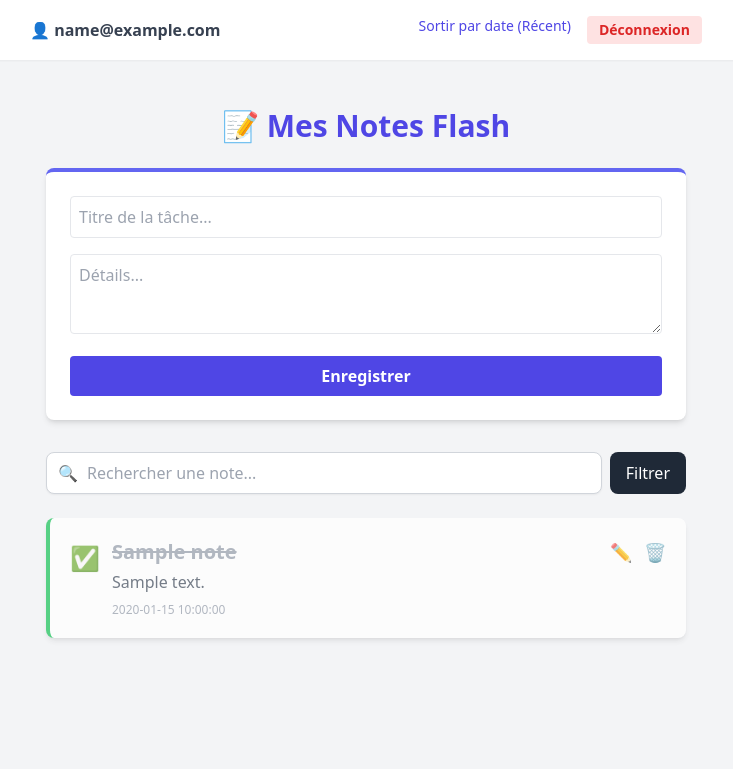
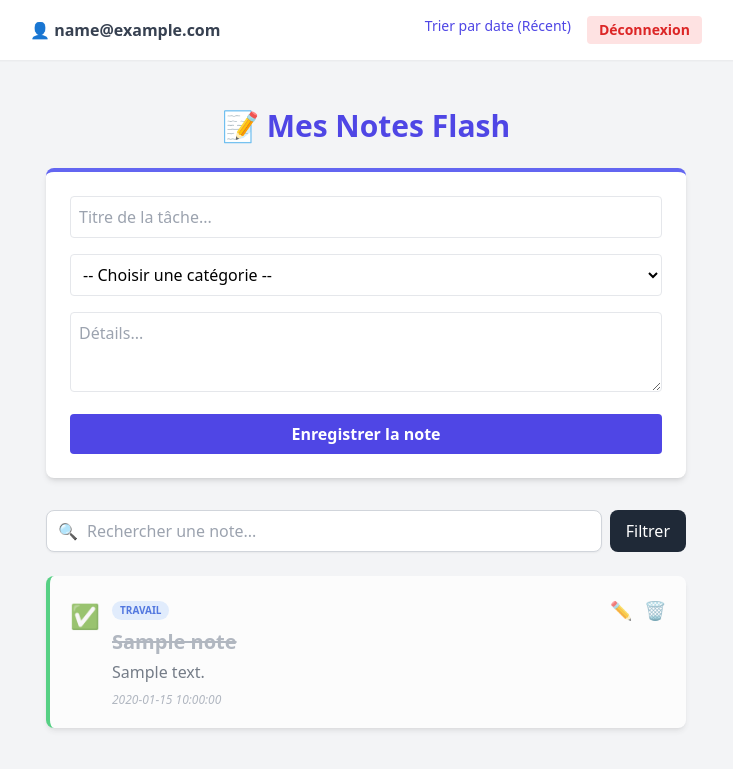
Before and after one commit to Reddy-Nzoloko/BlockNoteMVC, a PHP site: page / in a window 1280 px wide. Shown: the top 769 px of the page, without its empty margins (274-1007 px from the left). Run offline with PHP 8.4, Linux system fonts and the light colour scheme; the visitor is signed in with stand-in values (Sample User, id 1); data comes from the database, SQL or seed files in the repository; both versions use the stored data as it was after the commit; tables that the repository leaves empty hold one stand-in row (values such as "Sample post"); some libraries are stand-ins or nearby versions.

Commit message:
Ajout des couleurs des notes

```diff
--- a/controllers/NoteController.php
+++ b/controllers/NoteController.php
@@ -1,41 +1,47 @@
 <?php
 // controllers/NoteController.php
 require_once __DIR__ . '/../models/Note.php';
+require_once __DIR__ . '/../models/Category.php'; // Importation nécessaire ici
 
 class NoteController {
 
     public function __construct() {
-        // On démarre la session une seule fois
         if (session_status() === PHP_SESSION_NONE) {
             session_start();
         }
 
-        // Sécurité : Si pas de session, retour au login
         if (!isset($_SESSION['user_id'])) {
             header('Location: index.php?action=login');
             exit();
         }
     }
 
-    // UNIQUE VERSION de afficherAccueil (avec gestion du tri)
+    // VERSION UNIQUE : Gère le tri, la recherche ET les catégories
     public function afficherAccueil() {
-    $ordre = (isset($_GET['tri']) && $_GET['tri'] == 'asc') ? 'ASC' : 'DESC';
+        $ordre = (isset($_GET['tri']) && $_GET['tri'] == 'asc') ? 'ASC' : 'DESC';
+        $recherche = isset($_GET['q']) ? $_GET['q'] : '';
 
-    // On récupère le terme de recherche s'il existe
-    $recherche = isset($_GET['q']) ? $_GET['q'] : '';
+        $modelNote = new Note();
+        $modelCat = new Category();
 
-    $model = new Note();
-    // On passe maintenant 3 paramètres
-    $notes = $model->lireToutesParUser($_SESSION['user_id'], $ordre, $recherche);
+        // Récupère les notes filtrées
+        $notes = $modelNote->lireToutesParUser($_SESSION['user_id'], $ordre, $recherche);
+        // Récupère les catégories pour le formulaire
+        $categories = $modelCat->tout();
 
-    require __DIR__ . '/../views/liste.php';
-}
+        require __DIR__ . '/../views/liste.php';
+    }
 
+    // VERSION UNIQUE : Enregistre avec l'ID de catégorie
     public function sauvegarder() {
-        if (!empty($_POST['titre']) && !empty($_POST['contenu'])) {
+        if (!empty($_POST['titre']) && !empty($_POST['category_id'])) {
             $model = new Note();
-            // On passe l'ID de l'utilisateur connecté
-            $model->creer($_POST['titre'], $_POST['contenu'], $_SESSION['user_id']);
+            $model->creer(
+                $_POST['titre'],
+                $_POST['contenu'],
+                $_SESSION['user_id'],
+                $_POST['category_id']
+            );
         }
         header('Location: index.php');
     }
@@ -50,10 +56,12 @@ class NoteController {
 
     public function editerNote() {
         if (isset($_GET['id'])) {
-            $model = new Note();
-            $note = $model->lireUne($_GET['id']);
+            $modelNote = new Note();
+            $modelCat = new Category();
 
-            // Vérification de sécurité : est-ce bien la note de l'utilisateur ?
+            $note = $modelNote->lireUne($_GET['id']);
+            $categories = $modelCat->tout(); // Utile si on veut changer la catégorie en éditant
+
             if (!$note || $note['user_id'] != $_SESSION['user_id']) {
                 header('Location: index.php');
                 exit();
@@ -65,12 +73,12 @@ class NoteController {
     public function mettreAJour() {
         if (isset($_POST['id']) && !empty($_POST['titre'])) {
             $model = new Note();
+            // Optionnel : ajouter category_id ici si vous l'ajoutez dans le formulaire d'édition
             $model->modifier($_POST['id'], $_POST['titre'], $_POST['contenu']);
         }
         header('Location: index.php');
     }
 
-    // Action pour changer le statut (cocher/décocher)
     public function changerStatut() {
         if (isset($_GET['id'])) {
             $model = new Note();
@@ -78,4 +86,4 @@ class NoteController {
         }
         header('Location: index.php');
     }
-}
+} // Fin de la classe
--- /dev/null
+++ b/models/Category.php
@@ -0,0 +1,14 @@
+<?php
+class Category {
+    private $db;
+
+    public function __construct() {
+        try {
+            $this->db = new PDO('mysql:host=localhost;dbname=note_app;charset=utf8', 'root', '');
+        } catch (Exception $e) { die('Erreur : ' . $e->getMessage()); }
+    }
+
+    public function tout() {
+        return $this->db->query("SELECT * FROM categories")->fetchAll(PDO::FETCH_ASSOC);
+    }
+}
--- a/views/liste.php
+++ b/views/liste.php
@@ -11,7 +11,7 @@
             <span class="font-bold text-gray-700">👤 <?= $_SESSION['user_email'] ?></span>
             <div class="flex space-x-4">
                 <a href="index.php?tri=<?= isset($_GET['tri']) && $_GET['tri'] == 'asc' ? 'desc' : 'asc' ?>" class="text-sm text-indigo-600 hover:underline">
-                    Sortir par date (<?= isset($_GET['tri']) && $_GET['tri'] == 'asc' ? 'Ancien' : 'Récent' ?>)
+                    Trier par date (<?= isset($_GET['tri']) && $_GET['tri'] == 'asc' ? 'Ancien' : 'Récent' ?>)
                 </a>
                 <a href="index.php?action=logout" class="bg-red-100 text-red-600 px-3 py-1 rounded hover:bg-red-200 text-sm font-bold">Déconnexion</a>
             </div>
@@ -22,31 +22,40 @@
         <h1 class="text-3xl font-bold text-indigo-600 mb-6 text-center">📝 Mes Notes Flash</h1>
 
         <form action="index.php?action=ajouter" method="POST" class="bg-white p-6 rounded-lg shadow-md mb-8 border-t-4 border-indigo-500">
-            <input type="text" name="titre" placeholder="Titre de la tâche..." required class="w-full p-2 border mb-4 rounded focus:ring-2 focus:ring-indigo-500 outline-none">
-            <textarea name="contenu" placeholder="Détails..." required class="w-full p-2 border mb-4 rounded h-20 focus:ring-2 focus:ring-indigo-500 outline-none"></textarea>
-            <button type="submit" class="w-full bg-indigo-600 text-white font-bold py-2 rounded hover:bg-indigo-700">Enregistrer</button>
+            <div class="mb-4">
+                <input type="text" name="titre" placeholder="Titre de la tâche..." required class="w-full p-2 border rounded focus:ring-2 focus:ring-indigo-500 outline-none">
+            </div>
+
+            <div class="mb-4">
+                <select name="category_id" required class="w-full p-2 border rounded focus:ring-2 focus:ring-indigo-500 outline-none bg-white">
+                    <option value="">-- Choisir une catégorie --</option>
+                    <?php foreach ($categories as $cat): ?>
+                        <option value="<?= $cat['id'] ?>"><?= htmlspecialchars($cat['nom']) ?></option>
+                    <?php endforeach; ?>
+                </select>
+            </div>
+
+            <div class="mb-4">
+                <textarea name="contenu" placeholder="Détails..." required class="w-full p-2 border rounded h-20 focus:ring-2 focus:ring-indigo-500 outline-none"></textarea>
+            </div>
+
+            <button type="submit" class="w-full bg-indigo-600 text-white font-bold py-2 rounded hover:bg-indigo-700 transition">
+                Enregistrer la note
+            </button>
         </form>
+
         <div class="mb-6">
             <form action="index.php" method="GET" class="flex gap-2">
                 <input type="hidden" name="action" value="index">
-
                 <div class="relative flex-grow">
-            <span class="absolute inset-y-0 left-0 pl-3 flex items-center text-gray-400">
-                🔍
-            </span>
+                    <span class="absolute inset-y-0 left-0 pl-3 flex items-center text-gray-400">🔍</span>
                     <input type="text" name="q" value="<?= isset($_GET['q']) ? htmlspecialchars($_GET['q']) : '' ?>"
                            placeholder="Rechercher une note..."
                            class="w-full pl-10 pr-4 py-2 border border-gray-300 rounded-lg focus:ring-2 focus:ring-indigo-500 outline-none shadow-sm">
                 </div>
-
-        <button type="submit" class="bg-gray-800 text-white px-4 py-2 rounded-lg hover:bg-gray-900 transition">
-            Filtrer
-        </button>
-
+                <button type="submit" class="bg-gray-800 text-white px-4 py-2 rounded-lg hover:bg-gray-900 transition">Filtrer</button>
                 <?php if(!empty($_GET['q'])): ?>
-            <a href="index.php" class="bg-red-100 text-red-600 px-4 py-2 rounded-lg hover:bg-red-200">
-                Effacer
-            </a>
+                    <a href="index.php" class="bg-red-100 text-red-600 px-4 py-2 rounded-lg hover:bg-red-200 text-center">Effacer</a>
                 <?php endif; ?>
             </form>
         </div>
@@ -54,22 +63,29 @@
         <div class="grid gap-4">
             <?php foreach ($notes as $note): ?>
                 <div class="bg-white p-5 rounded-lg shadow-md border-l-4 <?= $note['statut'] ? 'border-green-500 opacity-75' : 'border-indigo-500' ?> flex justify-between items-start">
-                    <div class="flex items-start space-x-3">
+                    <div class="flex items-start space-x-3 w-full">
                         <a href="index.php?action=toggle&id=<?= $note['id'] ?>" class="mt-1 text-2xl">
                             <?= $note['statut'] ? '✅' : '⬜' ?>
                         </a>
-                        <div>
+
+                        <div class="flex-grow">
+                            <?php if (!empty($note['cat_nom'])): ?>
+                                <span class="inline-block px-2 py-0.5 rounded-full text-[10px] font-bold uppercase mb-2 <?= $note['cat_couleur'] ?>">
+                                    <?= htmlspecialchars($note['cat_nom']) ?>
+                                </span>
+                            <?php endif; ?>
+
                             <h2 class="font-bold text-xl <?= $note['statut'] ? 'line-through text-gray-400' : '' ?>">
                                 <?= htmlspecialchars($note['titre']) ?>
                             </h2>
                             <p class="text-gray-600 mt-1"><?= nl2br(htmlspecialchars($note['contenu'])) ?></p>
-                            <span class="text-xs text-gray-400 mt-2 block"><?= $note['date_creation'] ?></span>
+                            <span class="text-xs text-gray-400 mt-2 block italic"><?= $note['date_creation'] ?></span>
                         </div>
                     </div>
 
-                    <div class="flex space-x-3 text-lg">
-                        <a href="index.php?action=editer&id=<?= $note['id'] ?>" title="Modifier">✏️</a>
-                        <a href="index.php?action=supprimer&id=<?= $note['id'] ?>" onclick="return confirm('Supprimer ?')" title="Supprimer">🗑️</a>
+                    <div class="flex space-x-3 text-lg ml-4">
+                        <a href="index.php?action=editer&id=<?= $note['id'] ?>" class="hover:scale-110 transition">✏️</a>
+                        <a href="index.php?action=supprimer&id=<?= $note['id'] ?>" onclick="return confirm('Supprimer ?')" class="hover:scale-110 transition">🗑️</a>
                     </div>
                 </div>
             <?php endforeach; ?>
```
Also changed, not shown: models/Note.php (+21 -15 lines), script.sql (+18 -0 lines). Lines whose indentation alone changed are shown as unchanged.
